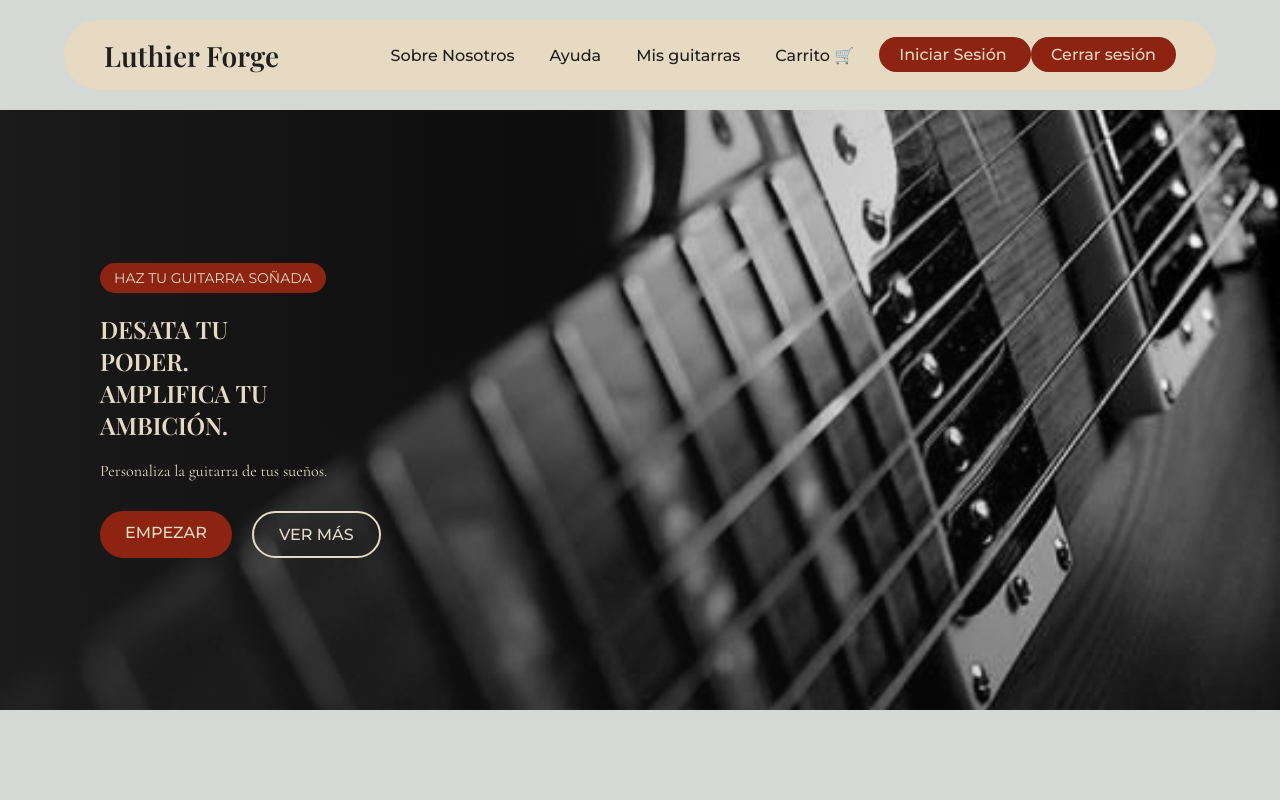
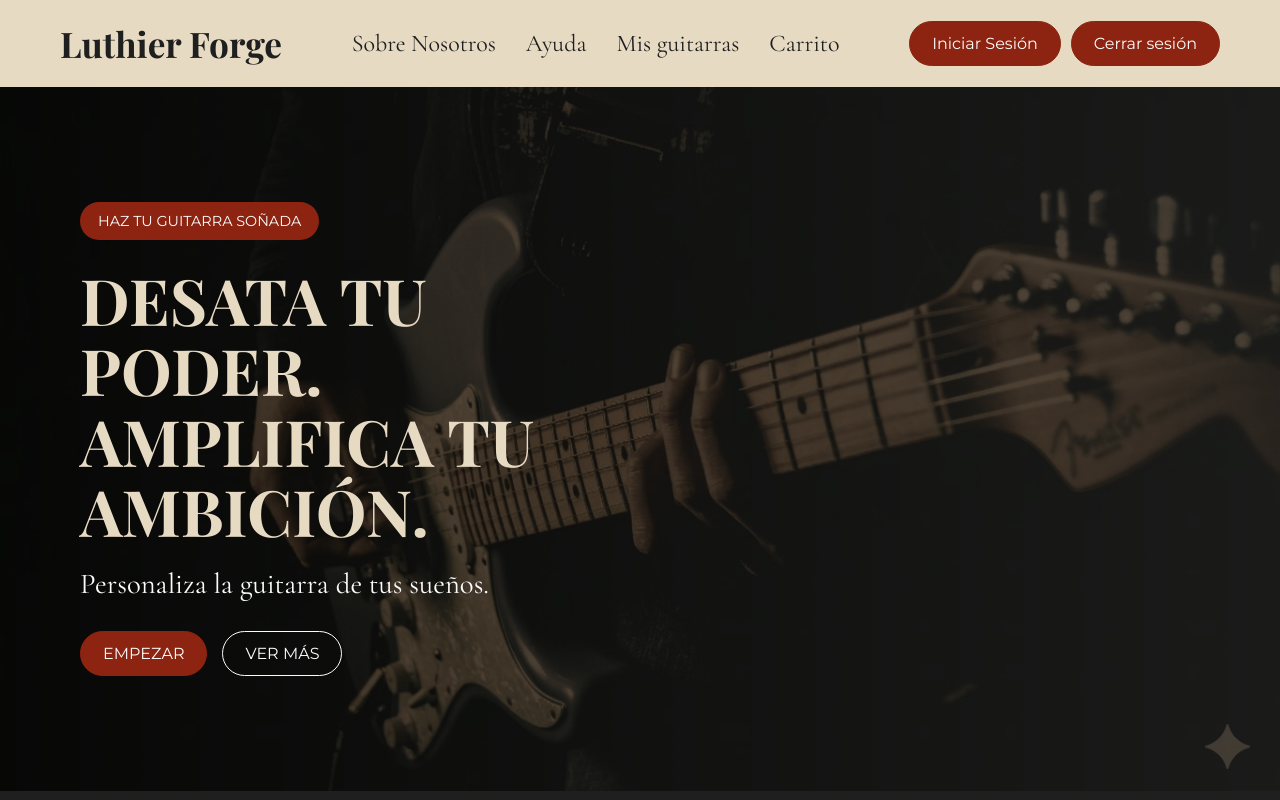
Before and after one commit to IkerLigero/luthier-forge, a PHP site: page / in a window 1280 px wide. Run offline with PHP 8.4, Linux system fonts and the light colour scheme.

Commit message:
index cambiado

```diff
--- a/frontend/css/style.css
+++ b/frontend/css/style.css
@@ -1,145 +1,179 @@
-*{
+* {
     margin: 0;
     padding: 0;
     box-sizing: border-box;
 }
 
-/* PALETA */
-body{
-    background-color: #D4D9D6;
-    font-family: 'Cormorant Garamond', serif;
+body {
+    background-color: #1E1F1E;
+    color: #FCFCFC;
+    font-family: 'Montserrat', sans-serif;
+    margin: 0;
 }
 
-/* ================= NAVBAR ================= */
+a {
+    text-decoration: none;
+    color: inherit;
+}
 
+/* HEADER */
 .topbar{
-    display: flex;
-    justify-content: center;
-    padding: 20px 0;
+    width:100%;
+    background-color:#E7DAC3;
 }
 
 .navbar{
-    background-color: #E7DAC3;
-    width: 90%;
-    height: 70px;
-    border-radius: 40px;
-
-    display: flex;
-    align-items: center;
-    padding: 0 40px;
+    width:100%;
+    padding:20px 60px;
+    display:flex;
+    justify-content:space-between;
+    align-items:center;
 }
 
-/* LOGO */
-.logo{
+.logo {
     font-family: 'Playfair Display', serif;
-    font-size: 28px;
-    font-weight: 600;
+    font-size: 2.2rem;
     color: #1E1F1E;
 }
 
-/* MENU DERECHA */
-.menu{
-    margin-left: auto;
+.menu {
     display: flex;
-    gap: 35px;
+    gap: 30px;
+    flex-wrap: wrap;
 }
 
-.menu a{
-    text-decoration: none;
+.menu a {
+    font-family: 'Cormorant Garamond', serif;
+    font-size: 1.5rem;
     color: #1E1F1E;
-    font-family: 'Montserrat', sans-serif;
-    font-weight: 500;
 }
 
-.menu a:hover{
-    color: #8C2411;
+.menu a:hover {
+    color: #8c2411;
 }
 
-.acciones{
-    margin-left: 25px;
+.acciones {
+    display: flex;
+    gap: 10px;
+    flex-wrap: wrap;
 }
 
-.btnStart{
-    background-color: #8C2411;
-    color: #E7DAC3;
-    padding: 8px 20px;
-    border-radius: 20px;
-    text-decoration: none;
-    font-family: 'Montserrat', sans-serif;
-    font-weight: 500;
+.btn {
+    padding: 12px 22px;
+    border-radius: 30px;
+    font-size: 1rem;
+    border: 1px solid #8c2411;
 }
 
-/* ================= HERO ================= */
+.btn-login {
+    background-color: #8c2411;
+    color: #fcfcfc;
+}
 
+.btn-logout {
+    background-color: #8c2411;
+    color: #fcfcfc;
+}
+
+/* HERO */
 .hero{
-    height: 600px;
-    background-image: linear-gradient(
-        to right,
-        rgba(30,31,30,0.85),
-        rgba(30,31,30,0.5),
-        rgba(30,31,30,0.2),
-        rgba(30,31,30,0)
-    ),
-    url("../assets/bannerpro.jpg");
-
-    background-size: cover;
-    background-position: center;
-
-    display: flex;
-    align-items: center;
-    padding-left: 100px;
+    width:100%;
+    min-height:88vh;
+    background-image:url("../assets/fondo_inicio.png");
+    background-size:cover;
+    background-position:right;
+    display:flex;
+    align-items:center;
 }
 
 .contenidoHero{
-    max-width: 600px;
-    color: #E7DAC3;
+    width:90%;
+    max-width:600px;
+    margin-left:80px;
+    text-align:left;
 }
 
-.tag{
-    background-color: #8C2411;
-    padding: 6px 14px;
+.tag {
+    display: inline-block;
+    background-color: #8c2411;
+    color: #fcfcfc;
+    padding: 10px 18px;
     border-radius: 20px;
-    display: inline-block;
-    margin-bottom: 20px;
-    font-family: 'Montserrat', sans-serif;
-    font-size: 14px;
+    font-size: 0.9rem;
+    margin-bottom: 25px;
 }
 
-/* TITULO HERO */
-.hero h1{
+.contenidoHero h2 {
     font-family: 'Playfair Display', serif;
-    font-weight: 600;
+    font-size: 4rem;
+    color: #E7DAC3;
+    line-height: 1.1;
     margin-bottom: 20px;
 }
 
-/* TEXTO */
-.contenidoHero p{
+.contenidoHero p {
+    font-family: 'Cormorant Garamond', serif;
+    font-size: 1.8rem;
+    color: #fcfcfc;
     margin-bottom: 30px;
 }
 
-/* BOTONES */
-
-.botones{
+.botones {
     display: flex;
-    gap: 20px;
+    gap: 15px;
+    flex-wrap: wrap;
 }
 
-.btnPrincipal{
-    background-color: #8C2411;
-    color: #E7DAC3;
-    padding: 12px 25px;
-    border-radius: 25px;
-    text-decoration: none;
-    font-family: 'Montserrat', sans-serif;
-    font-weight: 500;
+.btn-principal {
+    background-color: #8c2411;
+    color: #fcfcfc;
 }
 
-.btnSecundario{
-    border: 2px solid #E7DAC3;
-    color: #E7DAC3;
-    padding: 12px 25px;
-    border-radius: 25px;
-    text-decoration: none;
-    font-family: 'Montserrat', sans-serif;
-    font-weight: 500;
+.btn-secundario {
+    background-color: transparent;
+    color: #fcfcfc;
+    border: 1px solid #fcfcfc;
 }
+
+/* RESPONSIVE */
+@media (max-width: 900px) {
+    .navbar {
+        flex-direction: column;
+        text-align: center;
+    }
+
+    .menu {
+        justify-content: center;
+    }
+
+    .acciones {
+        justify-content: center;
+    }
+
+    .contenidoHero h2 {
+        font-size: 3rem;
+    }
+
+    .contenidoHero p {
+        font-size: 1.4rem;
+    }
+}
+
+@media (max-width: 600px) {
+    .contenidoHero h2 {
+        font-size: 2.3rem;
+    }
+
+    .menu {
+        flex-direction: column;
+        gap: 10px;
+    }
+
+    .botones {
+        flex-direction: column;
+    }
+
+    .btn {
+        text-align: center;
+    }
+}
--- a/frontend/index.html
+++ b/frontend/index.html
@@ -1,12 +1,11 @@
 <!DOCTYPE html>
-<html lang="en">
+<html lang="es">
 
 <head>
     <meta charset="UTF-8">
     <meta name="viewport" content="width=device-width, initial-scale=1.0">
     <title>Luthier Forge</title>
 
-    <!-- FONTS -->
     <link href="https://fonts.googleapis.com/css2?family=Playfair+Display:wght@400;600;700&family=Cormorant+Garamond:wght@400;500;600&family=Montserrat:wght@400;500;600&display=swap" rel="stylesheet">
 
     <link rel="stylesheet" href="./css/style.css">
@@ -14,62 +13,44 @@
 
 <body>
 
-    <!-- NAVBAR -->
     <header class="topbar">
         <div class="navbar">
-
             <h1 class="logo">Luthier Forge</h1>
 
             <nav class="menu">
                 <a href="aboutUs/aboutUs.html">Sobre Nosotros</a>
                 <a href="#">Ayuda</a>
-
                 <a href="./mis-guitarras/mis-guitarras.html">Mis guitarras</a>
-
-                <a href="./carrito/carrito.html">Carrito 🛒</a>
+                <a href="./carrito/carrito.html">Carrito</a>
             </nav>
 
             <div class="acciones">
-
-                <a href="./auth/login.html" class="btnStart">
-                    Iniciar Sesión
-                </a>
-
-                <!-- BOTON LOGOUT -->
-                <a href="../backend/php/logout.php" class="btnStart">
-                    Cerrar sesión
-                </a>
-
+                <a href="./auth/login.html" class="btn btn-login">Iniciar Sesión</a>
+                <a href="../backend/php/logout.php" class="btn btn-logout">Cerrar sesión</a>
             </div>
-
         </div>
     </header>
 
-    <!-- HERO -->
     <section class="hero">
+        <div></div>
 
         <div class="contenidoHero">
-
             <span class="tag">HAZ TU GUITARRA SOÑADA</span>
 
-            <h1>
+            <h2>
                 DESATA TU<br>
                 PODER.<br>
                 AMPLIFICA TU<br>
                 AMBICIÓN.
-            </h1>
+            </h2>
 
-            <p>
-                Personaliza la guitarra de tus sueños.
-            </p>
+            <p>Personaliza la guitarra de tus sueños.</p>
 
             <div class="botones">
-                <a href="./creacion-de-guitarras/home/creacionGuitarras.html" class="btnPrincipal">EMPEZAR</a>
-                <a href="#" class="btnSecundario">VER MÁS</a>
+                <a href="./creacion-de-guitarras/home/creacionGuitarras.html" class="btn btn-principal">EMPEZAR</a>
+                <a href="#" class="btn btn-secundario">VER MÁS</a>
             </div>
-
         </div>
-
     </section>
 
 </body>
```
Also changed, not shown: frontend/assets/fondo_inicio.png (added).
